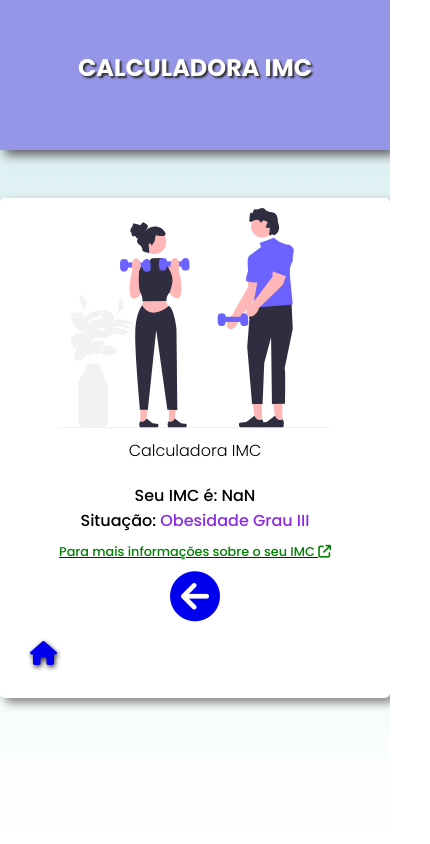
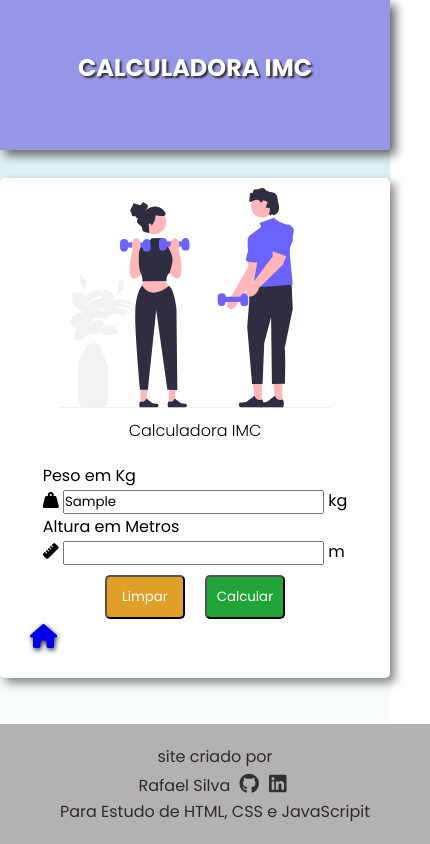
Before and after one commit to FaelPSilva/Calculo-IMC, a plain HTML site: page pag2.html in a window 390 px wide. Both pictures are taken after typing "Sample", "Sample" into the empty fields and a click on the button "Calcular". Shown: the whole page, 430 px wide, since content can reach past the window. Drawn offline with Linux system fonts and the light colour scheme.

Commit message:
atualizações gerais

```diff
--- a/CSS/style.css
+++ b/CSS/style.css
@@ -102,8 +102,11 @@ div#start a {
     #start {
         margin-top: 20px;
     }
+
+
+
     footer {
-        display: none;
+        display: block;
         width: 100%;
         background-color: #b4b1b1;
         padding: 20px;
@@ -111,15 +114,20 @@ div#start a {
         color: #2e2b2b;
         position: fixed;
         bottom: 0;
+        padding-top: 20px;
+
     }
 
 }
 
-
+main{
+    margin-top: -20px;
+}
 
 
 
 footer {
+    display: none;
     position:absolute;
     left: 0;
     bottom: 0;
--- a/JS/script.js
+++ b/JS/script.js
@@ -1,11 +1,16 @@
 var showButton = document.getElementById("calculator")
 var formBTN = document.querySelector("imcForm")
+
+
 function calculate(){
 
     event.preventDefault();
 
+
+
     var weight = document.getElementById("weight").value; //varivel peso
-    var height = document.getElementById("height").value; // variavel altura
+    var height = document.getElementById("height").value.replace(',','.'); // variavel altura adicionado um .replace para trocar a ',' por '.';
+
 
 
     if (weight.trim() == '' || height.trim() == '') {
@@ -26,7 +31,6 @@ function calculate(){
 
         document.querySelector(".result-container")
         .classList.toggle('show');
-        //style.display = "flex" ;
 
         document.querySelector(".input").style.display = "none"
 
@@ -64,15 +68,43 @@ function calculate(){
     }
     );
 
-    // showButton.addEventListener("keyup", function(event) {
+    document.querySelector('.enterInputWeight').addEventListener('keypress', function(event) {
 
-    // });
+        var keyCode = event.keyCode;
+       var key = String.fromCharCode(keyCode);
+        var regex = /^[0-9]+$/; // Expressão regular para permitir apenas dígitos numéricos
 
-    // formBTN.addEventListener("click", function(event) {
-    //     //exibe a div com class container-result
-
-    //    event.preventDefault()
+        if (!regex.test(key)) {
+            event.preventDefault(); // Impede a entrada da tecla se não corresponder à expressão regular
+        }
 
 
+    });
 
-    //  });
+    document.querySelector('.enterInputWeight').addEventListener('paste', (event) => {
+        event.preventDefault(); // Impede a ação padrão de colar texto no campo de entrada
+    });
+
+    document.querySelector('.enterInputHeight').addEventListener('input', (event) => {
+        var input = event.target.value; // Obtém o valor atual do campo de entrada
+        var regex = /^[0-9.,]*$/; // Expressão regular para permitir apenas dígitos numéricos, vírgulas e pontos
+
+        if (!regex.test(input)) {
+            event.target.value = input.replace(/[^0-9.,]/g, ''); // Remove todos os caracteres que não são números, vírgulas ou pontos
+        } else {
+            if (input.length === 1 && input !== "," && /[0-9]/.test(input)) { // Verifica se há apenas um dígito e não é uma vírgula
+                event.target.value = input + ","; // Adiciona uma vírgula após o primeiro dígito
+            }
+        }
+    });
+
+    document.querySelector('.enterInputHeight').addEventListener('keydown', (event) => {
+        var keyCode = event.keyCode;
+        if (keyCode === 8) { // Verifica se a tecla pressionada é a tecla de apagar (backspace)
+            var input = event.target.value;
+            if (input.length === 2 && input.endsWith(",")) { // Se há uma vírgula após o primeiro dígito, permite a remoção da vírgula
+                event.target.value = input.slice(0, -1); // Remove a vírgula
+                event.preventDefault(); // Impede a ação padrão da tecla de apagar (backspace)
+            }
+        }
+    });
--- a/pag2.html
+++ b/pag2.html
@@ -35,7 +35,7 @@
                         </label>
                         <div class="input-field">
                             <i class="fa-solid fa-weight-hanging"></i>
-                            <input type="int" maxlength="3" id="weight" required>
+                            <input  class="enterInputWeight" type="int" maxlength="3" id="weight" oninput="formatHeight(this)"  required>
                             <span>kg</span>
                         </div>
                     </div>
@@ -45,7 +45,7 @@
                         </label>
                         <div class="input-field">
                             <i class="fa-solid fa-ruler"></i>
-                            <input type="text" maxlength="4" id="height" required>
+                            <input  class="enterInputHeight" type="text" inputmode="numeric" pattern="[0-9]*" maxlength="4" id="height"  required>
                             <span>m</span>
                         </div>
                     </div>
--- a/style.css
+++ b/style.css
@@ -214,18 +214,22 @@ footer {
         font-size: 0.9rem; /* Reduz o tamanho da fonte para 14px quando a largura da tela é 500px ou menos */
         padding-top: 0px;
     }
-
+.container{
+    margin-top: -20px;
+}
     #start {
         margin-top: 20px;
     }
     footer {
-        display: none;
+        display: block;
         width: 100%;
         background-color: #b4b1b1;
         padding: 20px;
         text-align: center;
         color: #2e2b2b;
-        position: fixed;
+
         bottom: 0;
+        padding-top: 20px;
+
     }
 }
```
